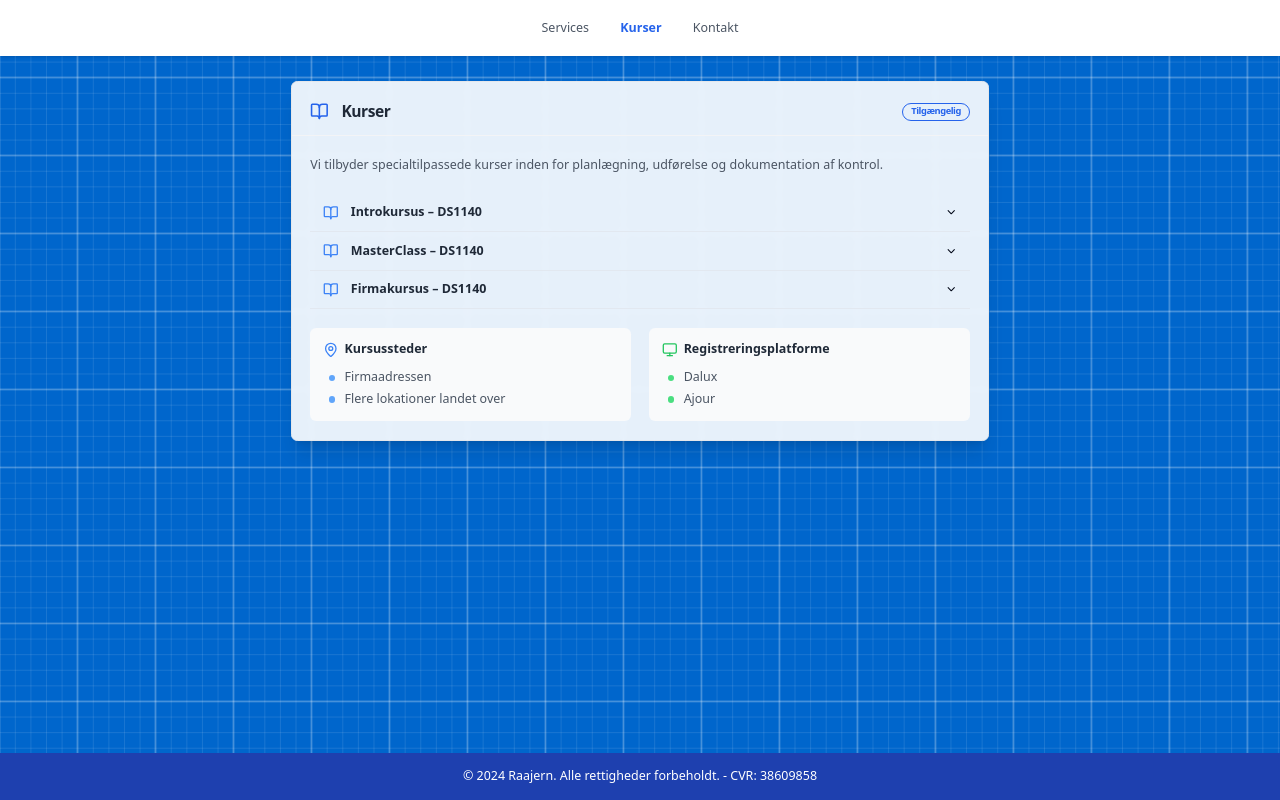
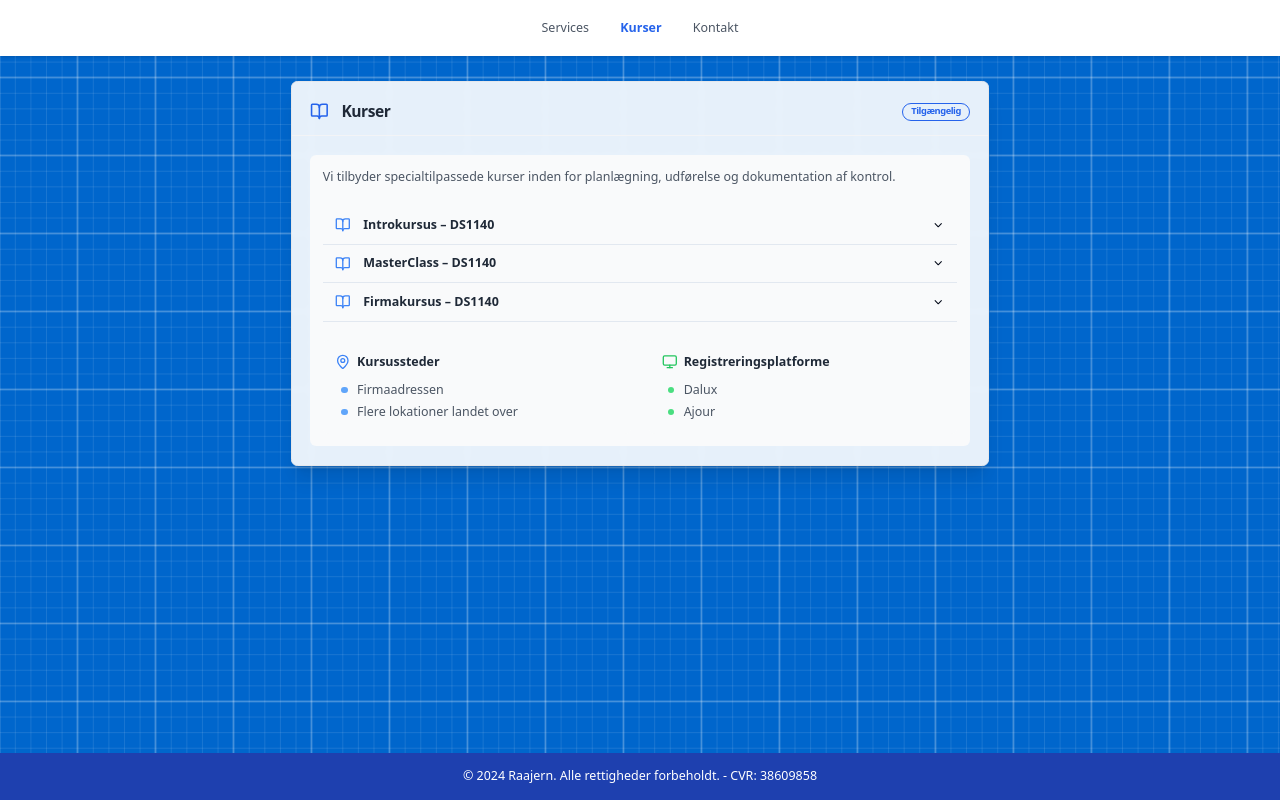
Before and after one commit to fishylunar/raajern-react, a React (Vite) app: page / in a window 1280 px wide. Both pictures are taken after a click on the button "Kurser". Built offline with nearby package versions, Linux system fonts and the light colour scheme; a web font is replaced by a local one.

Commit message:
Courses bg

```diff
--- a/src/components/views/Courses/index.tsx
+++ b/src/components/views/Courses/index.tsx
@@ -63,7 +63,7 @@ export function Courses() {
         </CardTitle>
       </CardHeader>
       <CardContent className="p-6">
-        <div className="space-y-6">
+        <div className="space-y-6 bg-gray-50 p-4 rounded-lg">
           <p className="text-gray-600 leading-relaxed">
             Vi tilbyder specialtilpassede kurser inden for planlægning, udførelse og dokumentation af kontrol.
           </p>
```
